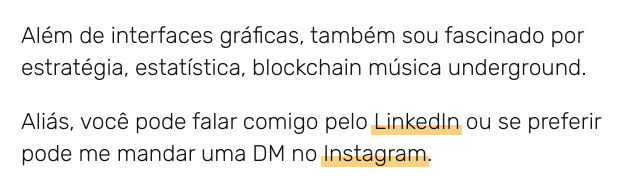
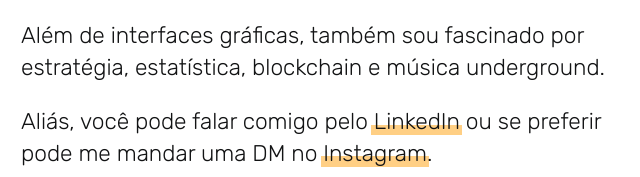
Before and after one commit to frontedu/frontedu.github.io, a plain HTML site: page index.html in a window 1280 px wide. Shown: the part 460-637 px from the top of the page, 115-755 px from the left. Drawn offline with Linux system fonts and the light colour scheme.

Commit message:
Update index.html

```diff
--- a/index.html
+++ b/index.html
@@ -110,7 +110,7 @@
     <p>Alguns de meus projetos você pode encontrar em <a href="portfolio.html">/portfolio</a> ou diretamente pelo <a
         target="blank" href="https://dribbble.com/frontedu">Dribbble</a>.</p>
     <p>
-      Além de interfaces gráficas, também sou fascinado por estratégia, estatística, blockchain música underground.
+      Além de interfaces gráficas, também sou fascinado por estratégia, estatística, blockchain e música underground.
     </p>
   </main>
   <footer>
```
